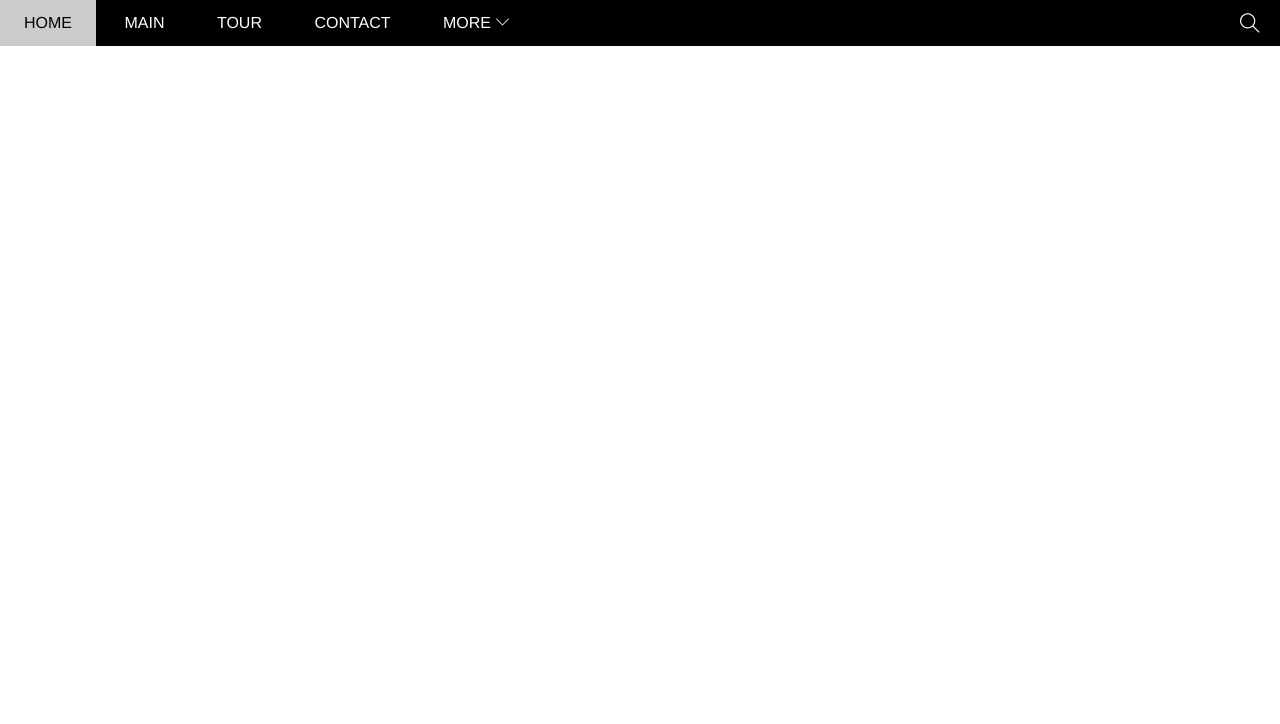
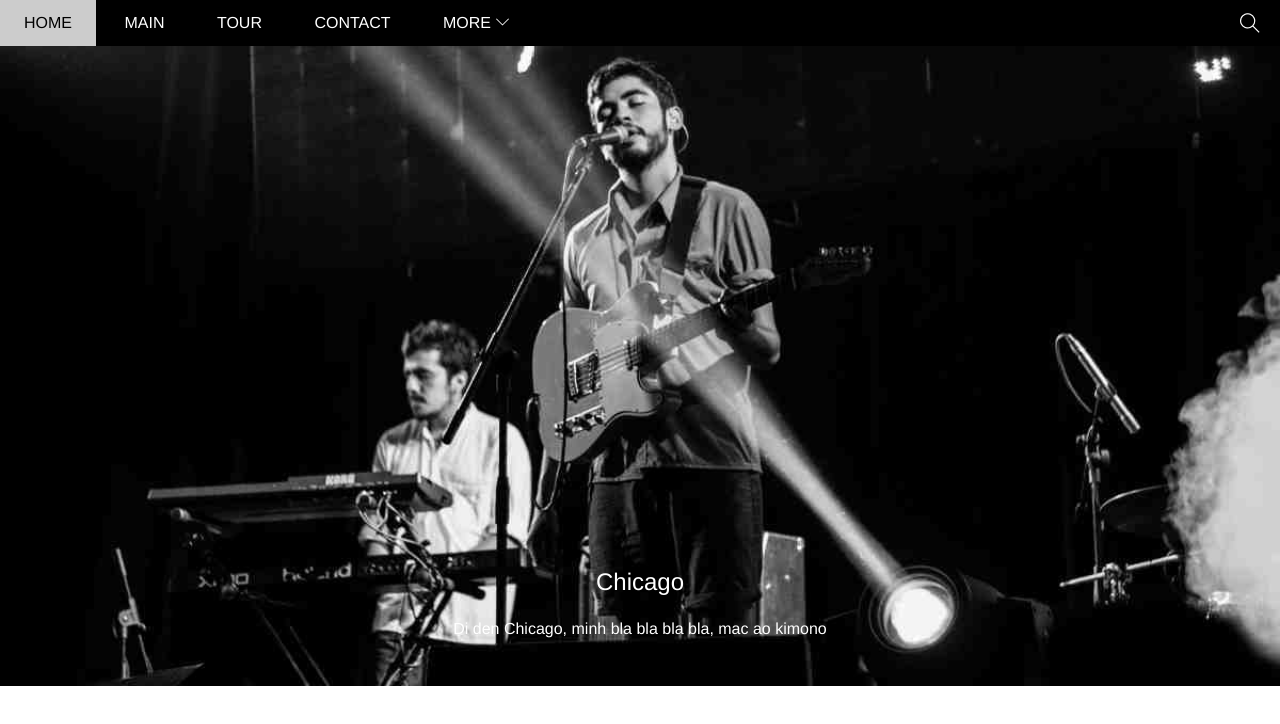
Before and after one commit to emlahoagio/html-css, a plain HTML site: page w3_band/index.html in a window 1280 px wide. Drawn offline with Linux system fonts and the light colour scheme.

Commit message:
finished slider code

```diff
--- a/w3_band/assets/css/style.css
+++ b/w3_band/assets/css/style.css
@@ -25,6 +25,7 @@ html {
   top: 0;
   left: 0;
   right: 0;
+  z-index: 1;
 }
 
 #nav {
@@ -104,6 +105,27 @@ html {
 
 #slider {
   margin-top: 46px;
+  /* chiều cao luôn luôn = 50% kích thước chiều dài/chiều rộng */
+  padding-top: 50%;
+  background: url("/w3_band/assets/img/slider/slider1.jpeg") top center / cover
+    no-repeat;
+  position: relative;
+}
+
+#slider .text-content {
+  position: absolute;
+  bottom: 48px;
+  color: #fff;
+  width: 100%;
+  text-align: center;
+}
+#slider .text-heading {
+  font-weight: 500;
+  font-size: 24px;
+}
+#slider .text-description {
+  font-size: 16px;
+  margin-top: 24px;
 }
 
 #content {
--- a/w3_band/index.html
+++ b/w3_band/index.html
@@ -1,12 +1,14 @@
 <!DOCTYPE html>
 <html lang="en">
-
   <head>
-    <meta charset="UTF-8">
-    <meta name="viewport" content="width=device-width, initial-scale=1.0">
+    <meta charset="UTF-8" />
+    <meta name="viewport" content="width=device-width, initial-scale=1.0" />
     <title>W3 The Band</title>
-    <link rel="stylesheet" href="./assets/css/style.css">
-    <link rel="stylesheet" href="./assets/fonts/themify-icons/themify-icons.css">
+    <link rel="stylesheet" href="./assets/css/style.css" />
+    <link
+      rel="stylesheet"
+      href="./assets/fonts/themify-icons/themify-icons.css"
+    />
   </head>
 
   <body>
@@ -36,17 +38,15 @@
       </div>
 
       <div id="slider">
-
+        <div class="text-content">
+          <h2 class="text-heading">Chicago</h2>
+          <div class="text-description">Di den Chicago, minh bla bla bla bla, mac ao kimono</div>
+        </div>
       </div>
 
-        <div id="content">
+      <div id="content"></div>
 
-        </div>
-
-        <div id="footer">
-
-        </div>
+      <div id="footer"></div>
     </div>
   </body>
-
 </html>
```
Also changed, not shown: w3_band/assets/img/slider/slider1.jpeg (added). Lines whose indentation alone changed are shown as unchanged.
